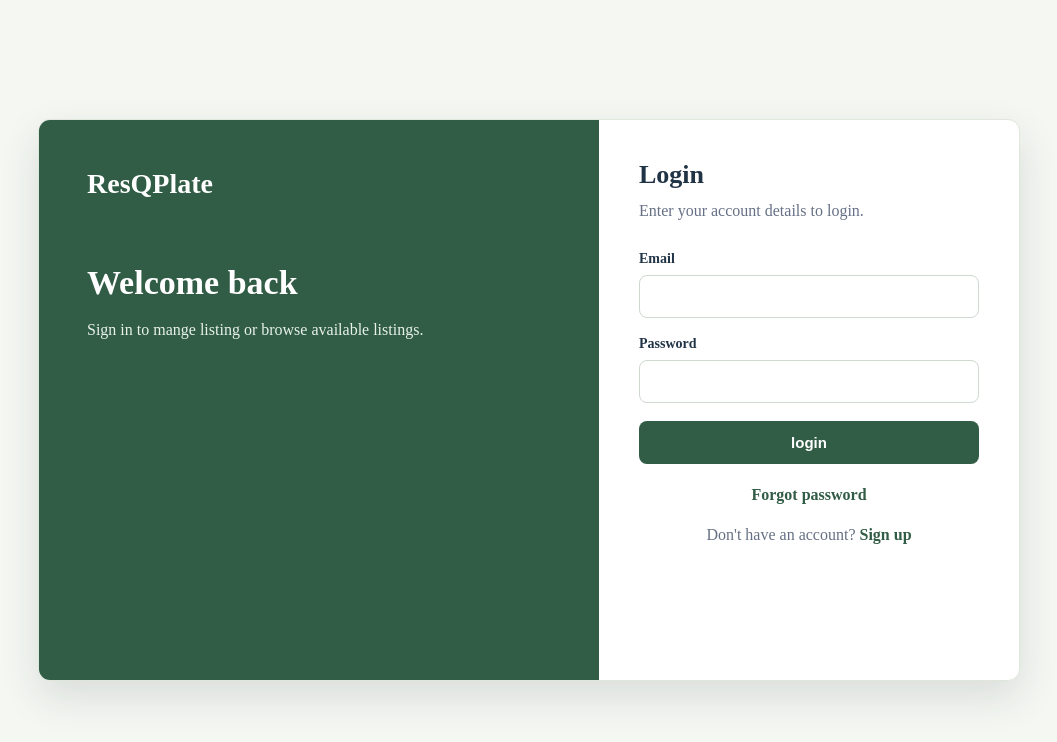
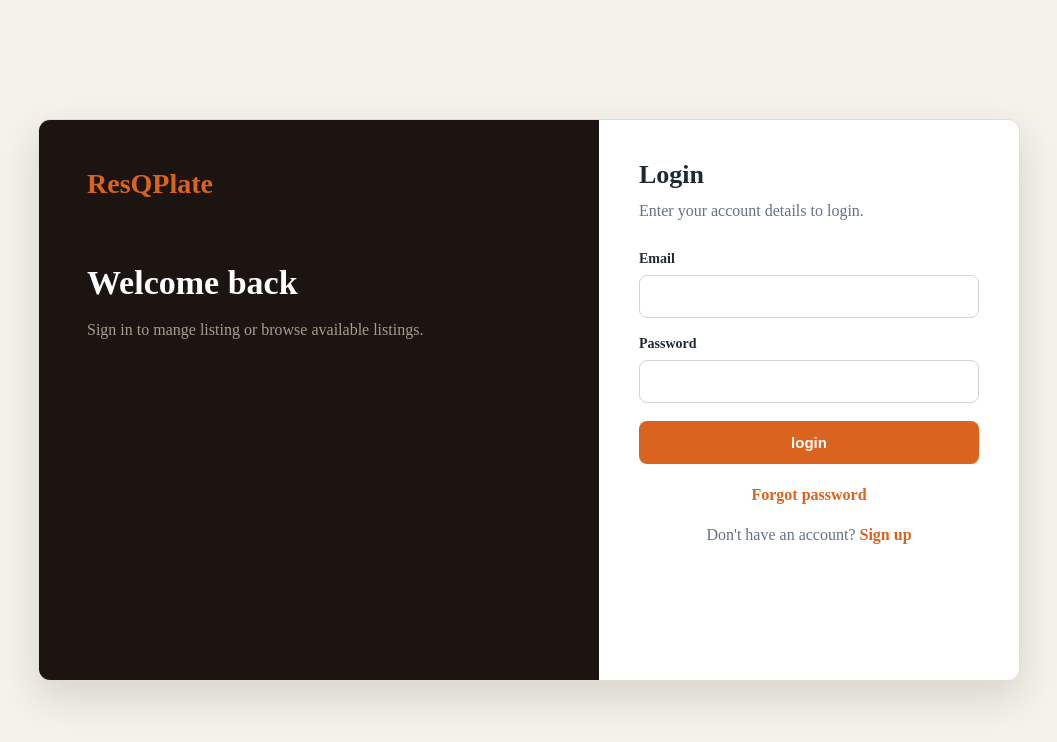
Before and after one commit to Luvveer/resqplate, a React (Vite) app in the folder frontend/: page /login in a window 1280 px wide. Shown: the top 742 px of the page, without its empty margins (111-1168 px from the left). Built offline with nearby package versions, Linux system fonts and the light colour scheme; no server answers.

Commit message:
Changed the UI for login,signup, forgot page and new business dashboard. Matches the business side.

```diff
--- a/frontend/src/pages/auth/Auth.css
+++ b/frontend/src/pages/auth/Auth.css
@@ -14,8 +14,8 @@ body,
   align-items: center;
   justify-content: center;
   padding: 24px 16px;
-  background: #f4f7f2;
-  color: #213446;
+  background: #f5f2ec;
+  color: #1f2933;
   overflow: hidden;
 }
 
@@ -25,15 +25,15 @@ body,
   display: grid;
   grid-template-columns: 1fr 420px;
   background: white;
-  border: 1px solid #dfe7dc;
+  border: 1px solid #e5ddd0;
   border-radius: 12px;
   overflow: hidden;
-  box-shadow: 0 16px 40px rgba(31, 41, 51, 0.12);
+  box-shadow: 0 16px 40px rgba(28, 20, 16, 0.14);
 }
 
 .auth-info {
   padding: 48px;
-  background: #315c45;
+  background: #1c1410;
   color: white;
 }
 
@@ -41,6 +41,7 @@ body,
   font-size: 28px;
   font-weight: 800;
   margin-bottom: 64px;
+  color: #d9631f;
 }
 
 .auth-info h1 {
@@ -53,7 +54,7 @@ body,
   margin: 0;
   max-width: 420px;
   line-height: 1.6;
-  color: #e8f2eb;
+  color: #a89b8f;
 }
 
 .auth-panel {
@@ -100,8 +101,8 @@ body,
 
 .auth-field input:focus,
 .auth-field select:focus {
-  outline: 2px solid #88b99a;
-  border-color: #315c45;
+  outline: 2px solid #e8a87c;
+  border-color: #d9631f;
 }
 
 .auth-role-options {
@@ -121,8 +122,8 @@ body,
 }
 
 .auth-role-button.active {
-  background: #315c45;
-  border-color: #315c45;
+  background: #1c1410;
+  border-color: #1c1410;
   color: white;
 }
 
@@ -139,7 +140,7 @@ body,
   border: none;
   border-radius: 8px;
   padding: 13px 16px;
-  background: #315c45;
+  background: #d9631f;
   color: white;
   font-weight: 700;
   font-size: 15px;
@@ -158,7 +159,7 @@ body,
 }
 
 .auth-switch a {
-  color: #315c45;
+  color: #d9631f;
   font-weight: 700;
   text-decoration: none;
 }
--- a/frontend/src/pages/business/RestaurantInfoPage.tsx
+++ b/frontend/src/pages/business/RestaurantInfoPage.tsx
@@ -56,7 +56,7 @@ export function RestaurantInfoPage() {
           </div>
 
           {error && <p className="business-error">{error}</p>}
-
+          <div className="business-form-body">
             <form className="business-form" onSubmit={handleSubmit}>
               <div className="business-field">
                 <label htmlFor="businessName">Business name</label>
@@ -99,15 +99,17 @@ export function RestaurantInfoPage() {
                   required
                 />
               </div>
-
+              <div className="business-form-footer">
                 <button
-              className="business-button"
+                  className="business-button primary-dark"
                   type="submit"
                   disabled={isSubmitting}
                 >
                   {isSubmitting ? "Saving..." : "Save"}
                 </button>
+              </div>
             </form>
+          </div>
         </section>
       </div>
     </div>
```
Lines whose indentation alone changed are shown as unchanged.
